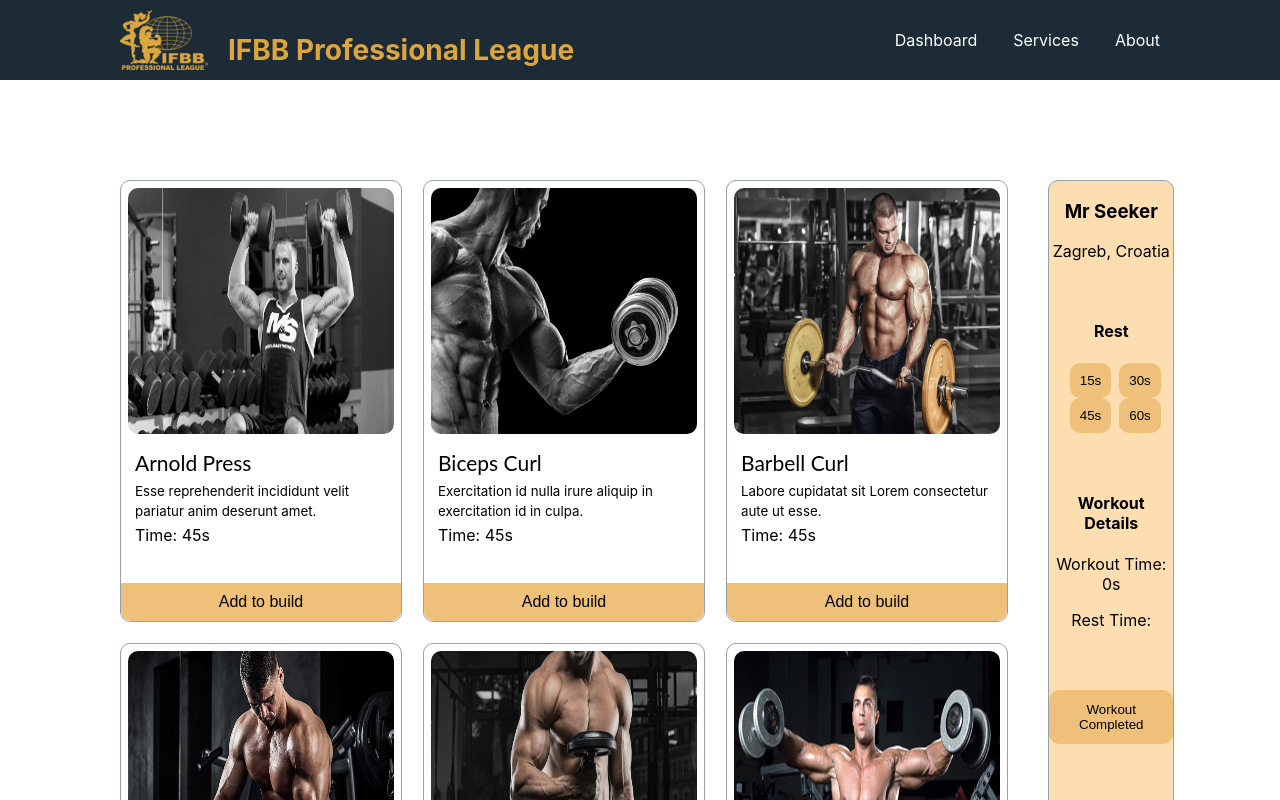
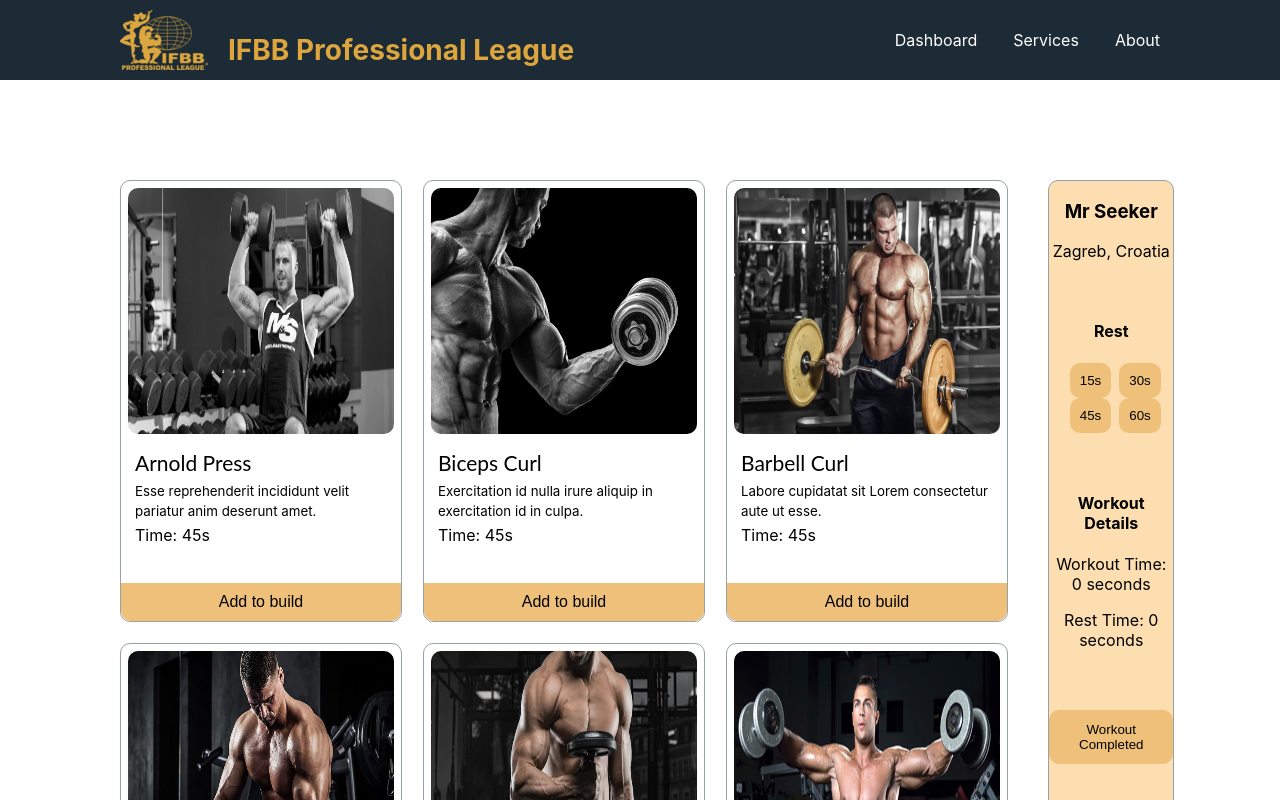
Before and after one commit to mrseeker53/ifbb-pro, a React (Create React App) app: page / in a window 1280 px wide. Shown: the top 800 px of the page. Built offline with nearby package versions, Linux system fonts and the light colour scheme.

Commit message:
added rest time

```diff
--- a/src/components/Time/Time.js
+++ b/src/components/Time/Time.js
@@ -1,13 +1,19 @@
-import React from 'react';
+import React, { useState } from 'react';
 import './Time.css'
 
 const Time = ({ time }) => {
-    console.log(time)
+const [rest, setRest]= useState(0)
 
+    // workout time
     let workoutTime = 0;
     for (const workout of time) {
         workoutTime = workoutTime + workout.time;
     }
+
+    const handleRestTime = (rest) => {
+        setRest(rest)
+    }
+
 
     return (
         <div className='time-calculate'>
@@ -17,18 +23,18 @@ const Time = ({ time }) => {
             </div>
             <div className='rest'>
                 <h4>Rest</h4>
-                <button>15s</button>
-                <button>30s</button>
-                <button>45s</button>
-                <button>60s</button>
+                <button onClick={() => handleRestTime(15)}>15s</button>
+                <button onClick={() => handleRestTime(30)}>30s</button>
+                <button onClick={() => handleRestTime(45)}>45s</button>
+                <button onClick={() => handleRestTime(60)}>60s</button>
             </div>
             <div className='workout-details'>
                 <h4>Workout Details</h4>
-                <p>Workout Time: {workoutTime}s</p>
-                <p>Rest Time: </p>
+                <p>Workout Time: {workoutTime} seconds</p>
+                <p>Rest Time: {rest} seconds</p>
             </div>
             <button className='btn-workout'>Workout Completed</button>
-        </div>
+        </div >
     );
 };
 
```
